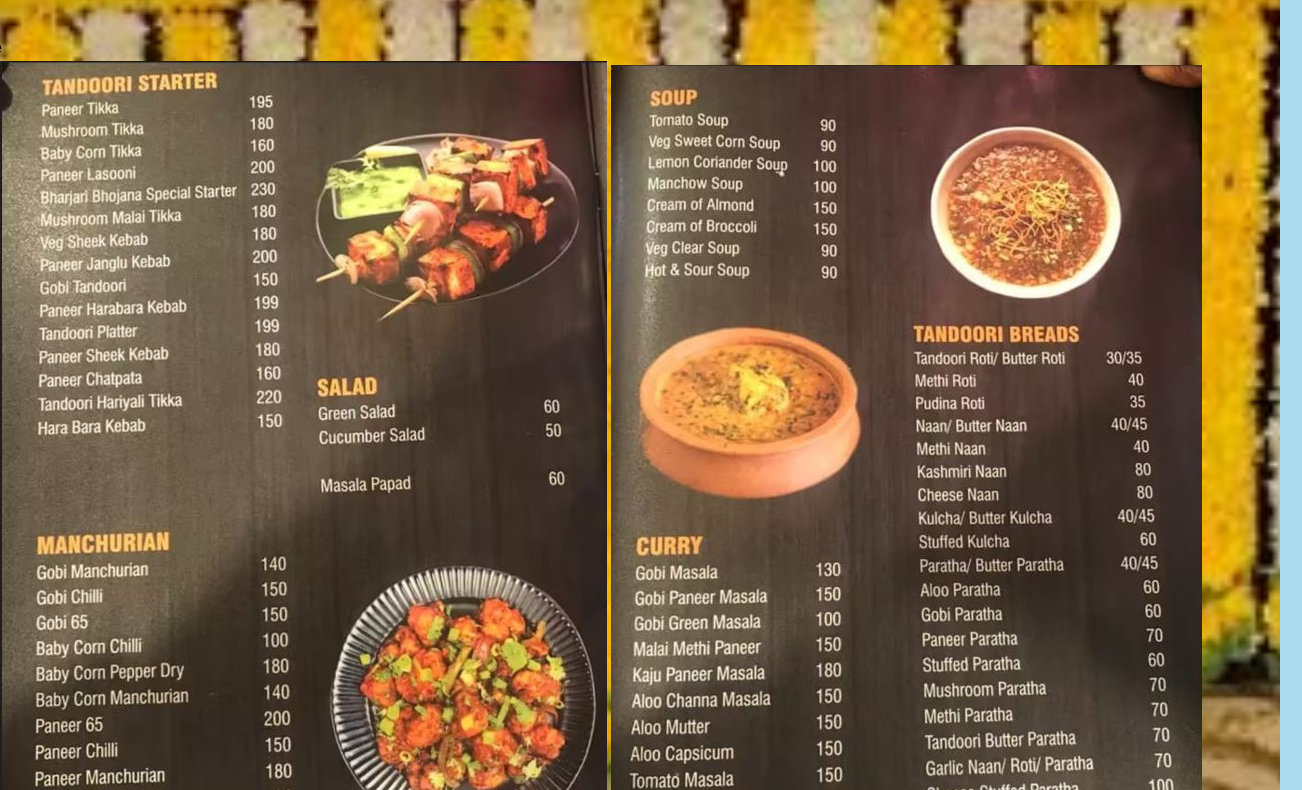
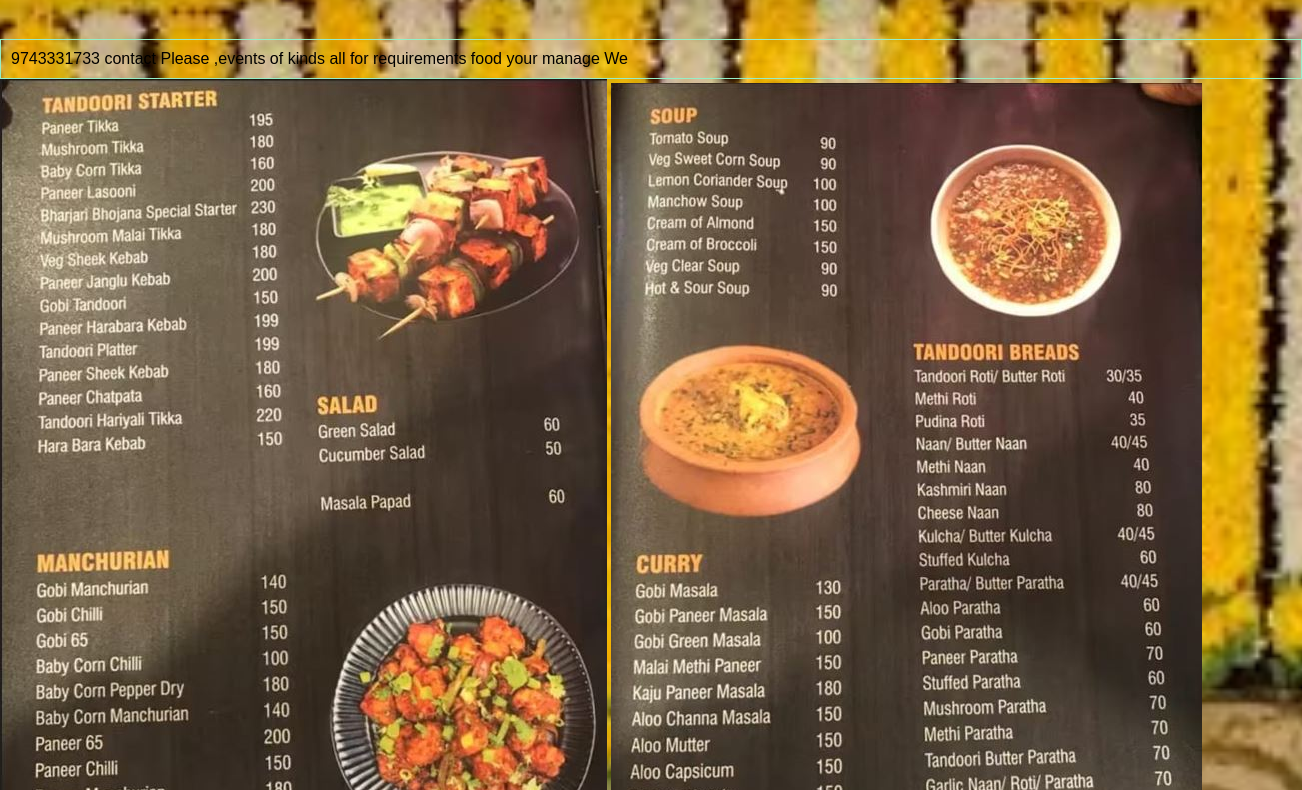
Before and after one commit to Raghavendrabl/Menu, a plain HTML site: page index.html in a window 1280 px wide. Shown: the part 160-950 px from the top of the page, 1302 px wide, since content can reach past the window. Drawn offline with Linux system fonts and the light colour scheme.

Commit message:
Update index.html

```diff
--- a/index.html
+++ b/index.html
@@ -36,17 +36,20 @@
             text-align: center;
 	    font-size: 5em;
         }
-	     marquee {
-	    font-size: 1em;
-	    style="color: green;"
+	    .custom-marquee {
+            width: 100%;
+            white-space: nowrap;
+            overflow: hidden;
+            border: 1px solid #96eec7;
+            padding: 10px;
         }
     </style>
 </head>
 <body>
     <h1>  Bharjari Bhojana  </h1>
-	<marquee behavior="scroll" direction="right" scrollamount="5">
+	<div class="custom-marquee" behavior="scroll" direction="Right" scrollamount="5">
         9743331733 contact Please ,events of kinds all for requirements food your manage We
-    </marquee>
+    </div>
     	<img src="Menu1.jpeg" alt="Description of the image">
 	<img src="Menu2.jpeg" alt="Description of the image">
 	<img src="Menu3.jpeg" alt="Description of the image">
```
